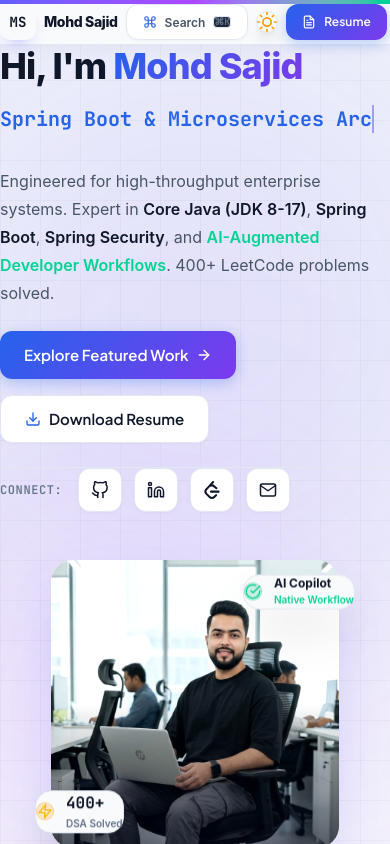
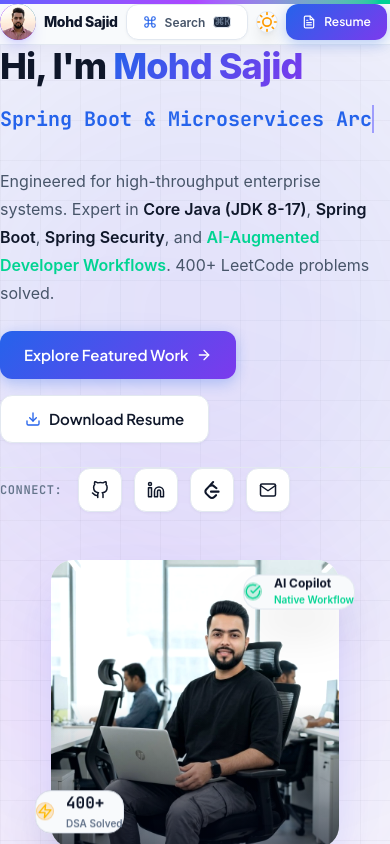
Before and after one commit to mohdsajid9600/portfolio-profile, a React (Vite) app: page / in a window 390 px wide. Shown: the top 844 px of the page. Built offline with nearby package versions, Linux system fonts and the light colour scheme.

Commit message:
add image in nabvar

```diff
--- a/src/components/Navbar.jsx
+++ b/src/components/Navbar.jsx
@@ -16,6 +16,7 @@ import {
 } from 'react-icons/fi';
 import { FaGithub, FaLinkedin, FaCode } from 'react-icons/fa';
 import ThemeToggle from './ThemeToggle';
+import navProfileImg from '../assets/nav-profile.png';
 
 export default function Navbar({ theme, toggleTheme, onOpenCommand, onOpenResume }) {
   const [scrolled, setScrolled] = useState(false);
@@ -75,13 +76,15 @@ export default function Navbar({ theme, toggleTheme, onOpenCommand, onOpenResume
       >
         <div className="w-full px-3 sm:px-6 lg:px-10 flex items-center justify-between gap-2 max-w-7xl mx-auto">
 
-          {/* Column 1: Brand Logo (Adaptive: MS icon on extra small mobile, Name on 380px+, Full Title on sm+) */}
+          {/* Column 1: Brand Logo Avatar (Circular Profile Photo) */}
           <div className="flex items-center justify-start shrink-0 min-w-0">
             <a href="#hero" className="flex items-center gap-2 sm:gap-3 group focus:outline-none rounded-xl p-0.5">
-              <div className="w-9 h-9 sm:w-10 sm:h-10 rounded-xl bg-gradient-to-tr from-indigo-600 via-purple-600 to-emerald-500 p-[1.5px] shadow-lg shadow-indigo-500/20 group-hover:scale-105 transition-transform duration-300 shrink-0">
-                <div className="w-full h-full bg-slate-950 light:bg-white rounded-[10.5px] flex items-center justify-center font-bold text-white light:text-slate-900 text-sm sm:text-base font-mono">
-                  MS
-                </div>
+              <div className="w-9 h-9 sm:w-10 sm:h-10 rounded-full bg-gradient-to-tr from-indigo-600 via-purple-600 to-emerald-500 p-[1.5px] shadow-lg shadow-indigo-500/20 group-hover:scale-105 transition-transform duration-300 shrink-0 overflow-hidden">
+                <img
+                  src={navProfileImg}
+                  alt="Mohd Sajid Profile Avatar"
+                  className="w-full h-full object-cover object-center rounded-full"
+                />
               </div>
               <div className="hidden min-[380px]:flex flex-col text-left min-w-0">
                 <span className="font-extrabold text-slate-100 light:text-slate-900 group-hover:text-indigo-400 transition-colors tracking-tight text-sm sm:text-base leading-tight truncate">
@@ -206,13 +209,15 @@ export default function Navbar({ theme, toggleTheme, onOpenCommand, onOpenResume
               >
                 {/* Vertically Aligned Header & Navigation Links */}
                 <div className="space-y-6">
-                  {/* Top Bar: Brand Logo + Close Button */}
+                  {/* Top Bar: Circular Profile Avatar + Close Button */}
                   <div className="flex items-center justify-between border-b border-slate-800 light:border-slate-200 pb-5">
                     <div className="flex items-center gap-3">
-                      <div className="w-10 h-10 rounded-xl bg-gradient-to-tr from-indigo-600 via-purple-600 to-emerald-500 p-[1.5px] shadow-lg shadow-indigo-500/20 shrink-0">
-                        <div className="w-full h-full bg-slate-950 light:bg-white rounded-[10.5px] flex items-center justify-center font-bold text-white light:text-slate-900 text-base font-mono">
-                          MS
-                        </div>
+                      <div className="w-10 h-10 rounded-full bg-gradient-to-tr from-indigo-600 via-purple-600 to-emerald-500 p-[1.5px] shadow-lg shadow-indigo-500/20 shrink-0 overflow-hidden">
+                        <img
+                          src={navProfileImg}
+                          alt="Mohd Sajid Profile Avatar"
+                          className="w-full h-full object-cover object-center rounded-full"
+                        />
                       </div>
                       <div className="flex flex-col">
                         <span className="font-extrabold text-white light:text-slate-900 text-base tracking-tight leading-tight">
```
Also changed, not shown: src/assets/nav-profile.png (added), 6 other files (tests, documents, lock files or other folders).
